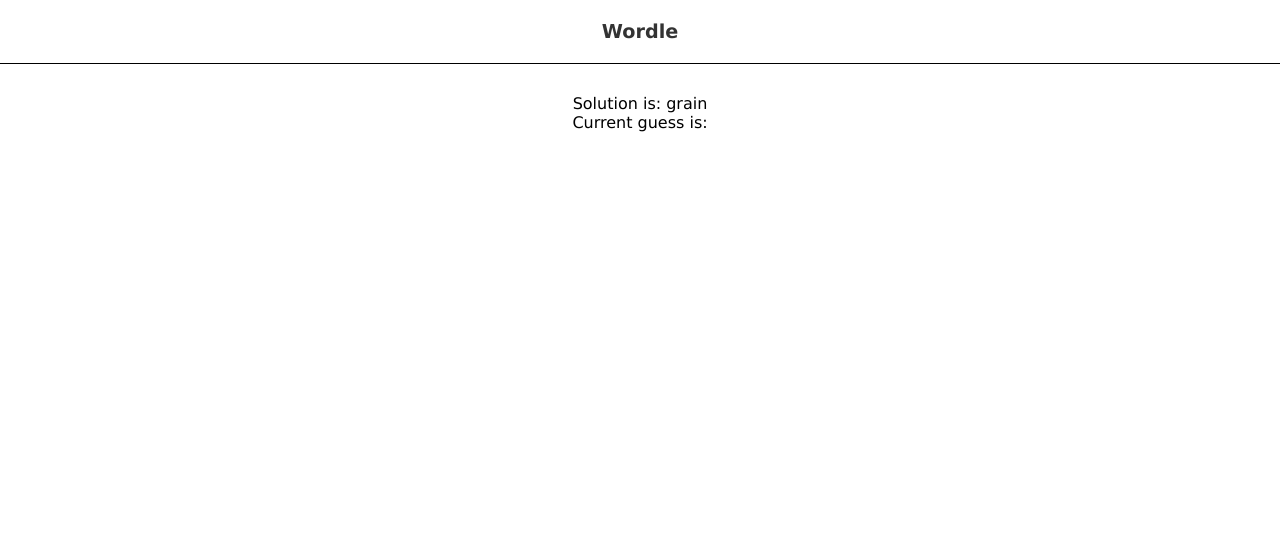
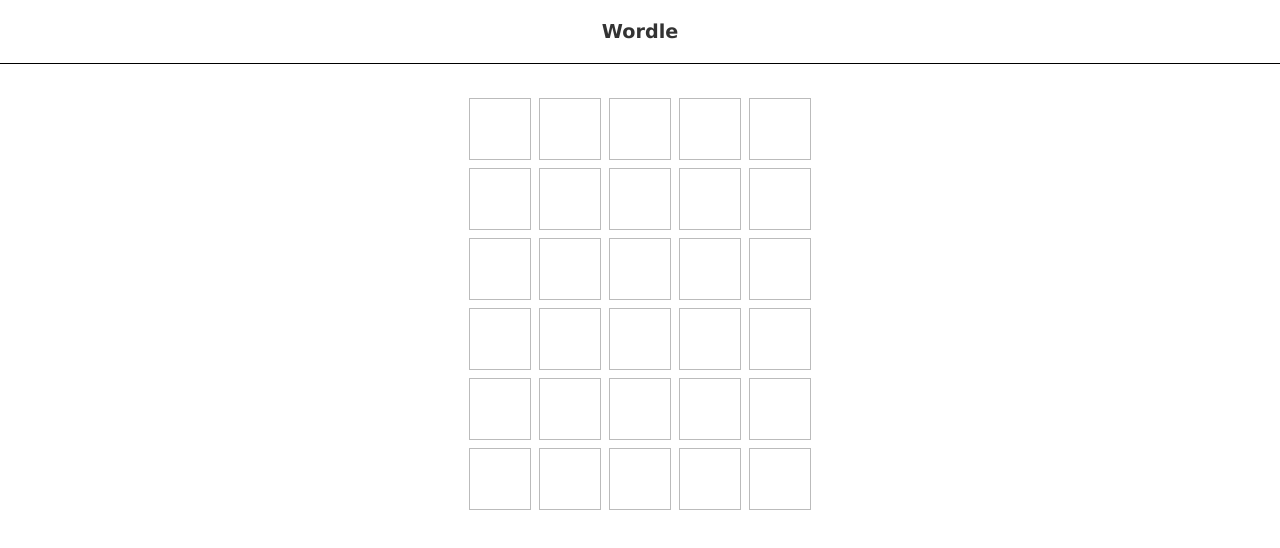
Before and after one commit to AniketJas/wordle, a React (Vite) app: page / in a window 1280 px wide. Shown: the top 548 px of the page. Built offline with nearby package versions, Linux system fonts and the light colour scheme; data requests are answered from the project's data file.

Commit message:
game grid design complete

```diff
--- a/package.json
+++ b/package.json
@@ -1,7 +1,7 @@
 {
   "name": "wordle",
   "private": true,
-  "version": "0.1.5",
+  "version": "0.1.10",
   "type": "module",
   "scripts": {
     "dev": "vite",
--- /dev/null
+++ b/src/components/Grid.jsx
@@ -0,0 +1,15 @@
+/* eslint-disable no-unused-vars */
+/* eslint-disable react/prop-types */
+import Row from "./Row";
+
+const Grid = ({ currentGuess, guesses, turn }) => {
+  return (
+    <div>
+      {guesses.map((guess, index) => {
+        return <Row key={index} />;
+      })}
+    </div>
+  );
+};
+
+export default Grid;
--- /dev/null
+++ b/src/components/Row.jsx
@@ -0,0 +1,13 @@
+const Row = () => {
+  return (
+    <div className="row">
+      <div></div>
+      <div></div>
+      <div></div>
+      <div></div>
+      <div></div>
+    </div>
+  );
+};
+
+export default Row;
--- a/src/components/Wordle.jsx
+++ b/src/components/Wordle.jsx
@@ -1,5 +1,7 @@
+/* eslint-disable react/prop-types */
 import { useEffect } from "react";
 import useWordle from "../hooks/useWordle.js";
+import Grid from "./Grid.jsx";
 
 const Wordle = ({ solution }) => {
   const { currentGuess, handleKeyup, guesses, turn, isCorrect } =
@@ -17,8 +19,9 @@
 
   return (
     <>
-      <div>Solution is: {solution}</div>
-      <div>Current guess is: {currentGuess}</div>
+      {/* <div>Solution is: {solution}</div> */}
+      {/* <div>Current guess is: {currentGuess}</div> */}
+      <Grid currentGuess={currentGuess} guesses={guesses} turn={turn} />
     </>
   );
 };
--- a/src/index.css
+++ b/src/index.css
@@ -12,3 +12,22 @@
   margin: 0 0 30px 0;
   color: #333;
 }
+
+.row {
+  text-align: center;
+  display: flex;
+  justify-content: center;
+}
+
+.row>div {
+  display: block;
+  width: 60px;
+  height: 60px;
+  border: 1px solid #bbb;
+  margin: 4px;
+  text-align: center;
+  line-height: 60px;
+  text-transform: uppercase;
+  font-weight: bold;
+  font-size: 2.5rem;
+}
```
